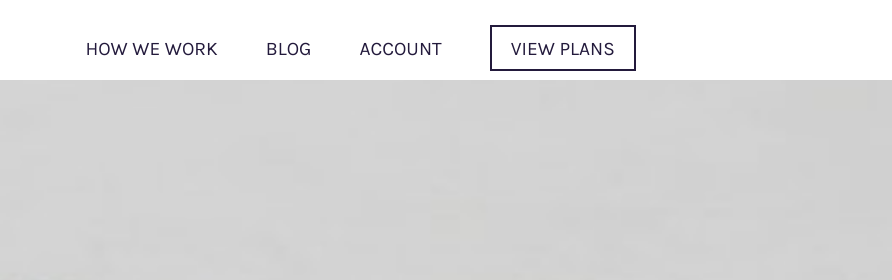
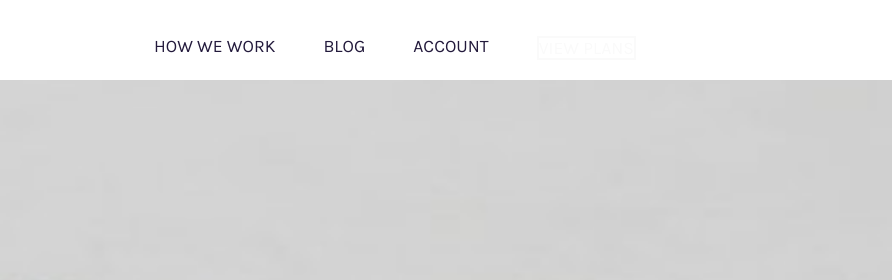
Before and after one commit to rahulanandn/Insure-Landing-Page-Frontend-Mentror, a website: page index.html in a window 1280 px wide. Shown: the top 280 px of the page, 388-1280 px from the left. Drawn offline with Linux system fonts and the light colour scheme.

Commit message:
third commit

```diff
--- a/index.html
+++ b/index.html
@@ -60,6 +60,10 @@
     </header>
 
     <section class="how-we-work">
+      <!-- <div class="image-intro">
+        <span> </span>
+      </div> -->
+
       <img
         src="./images/image-intro-mobile.jpg"
         alt="intro image-intro-desktop"
@@ -80,56 +84,6 @@
       </a>
     </section>
     <!-- Code injected by live-server -->
-    <script type="text/javascript">
-      // <![CDATA[  <-- For SVG support
-      //   if ("WebSocket" in window) {
-      //     (function () {
-      //       function refreshCSS() {
-      //         var sheets = [].slice.call(document.getElementsByTagName("link"));
-      //         var head = document.getElementsByTagName("head")[0];
-      //         for (var i = 0; i < sheets.length; ++i) {
-      //           var elem = sheets[i];
-      //           var parent = elem.parentElement || head;
-      //           parent.removeChild(elem);
-      //           var rel = elem.rel;
-      //           if (
-      //             (elem.href && typeof rel != "string") ||
-      //             rel.length == 0 ||
-      //             rel.toLowerCase() == "stylesheet"
-      //           ) {
-      //             var url = elem.href.replace(/(&|\?)_cacheOverride=\d+/, "");
-      //             elem.href =
-      //               url +
-      //               (url.indexOf("?") >= 0 ? "&" : "?") +
-      //               "_cacheOverride=" +
-      //               new Date().valueOf();
-      //           }
-      //           parent.appendChild(elem);
-      //         }
-      //       }
-      //       var protocol =
-      //         window.location.protocol === "http:" ? "ws://" : "wss://";
-      //       var address =
-      //         protocol + window.location.host + window.location.pathname + "/ws";
-      //       var socket = new WebSocket(address);
-      //       socket.onmessage = function (msg) {
-      //         if (msg.data == "reload") window.location.reload();
-      //         else if (msg.data == "refreshcss") refreshCSS();
-      //       };
-      //       if (
-      //         sessionStorage &&
-      //         !sessionStorage.getItem("IsThisFirstTime_Log_From_LiveServer")
-      //       ) {
-      //         console.log("Live reload enabled.");
-      //         sessionStorage.setItem("IsThisFirstTime_Log_From_LiveServer", true);
-      //       }
-      //     })();
-      //   } else {
-      //     console.error(
-      //       "Upgrade your browser. This Browser is NOT supported WebSocket for Live-Reloading."
-      //     );
-      //   }
-      //   // ]]>
-    </script>
+    <script type="text/javascript"></script>
   </body>
 </html>
--- a/styles.css
+++ b/styles.css
@@ -74,8 +74,8 @@ header {
   top: 7px;
 }
 
-.nav-toggle-label span {
-}
+/* .nav-toggle-label span {
+} */
 nav {
   position: absolute;
   text-align: center;
@@ -102,7 +102,7 @@ nav li {
 }
 
 nav li button {
-  padding: 0.5em 1em;
+  /* padding: 0.5em 1em; */
   font-size: 1em;
   font-family: karla;
   background: transparent;
@@ -113,7 +113,7 @@ nav li button {
 nav a {
   color: white;
   text-decoration: none;
-  font-size: 1.2rem;
+  font-size: 1rem;
   text-transform: uppercase;
   cursor: pointer;
   opacity: 0;
@@ -135,6 +135,15 @@ nav a:hover {
 }
 
 /* Section How we work */
+/* .image-intro {
+  display: block;
+  background-image: url(./images/image-intro-mobile.jpg);
+  background-position: center;
+  background-repeat: no-repeat;
+  background-size: auto;
+  width: 100%;
+  height: 80vh;
+} */
 
 .how-we-work {
   background: hsl(256, 39%, 17%);
@@ -183,6 +192,9 @@ nav a:hover {
 }
 
 @media screen and (min-width: 800px) {
+}
+
+@media screen and (min-width: 1100px) {
   .nav-toggle-label {
     display: none;
   }
@@ -208,7 +220,7 @@ nav a:hover {
 
   nav ul {
     display: flex;
-    align-items: center;
+    /* align-items: center; */
   }
 
   nav li {
@@ -219,12 +231,13 @@ nav a:hover {
   nav a {
     opacity: 1;
     color: hsl(256, 39%, 17%);
+    font-size: 1.1rem;
   }
 
-  nav li button {
+  /* nav li button {
     color: hsl(256, 39%, 17%);
     border: 2px solid hsl(256, 39%, 17%);
-  }
+  } */
 
   /* Section How-we-work */
 }
```
